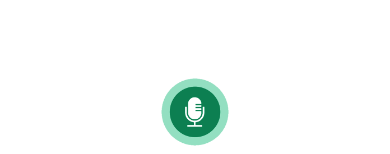
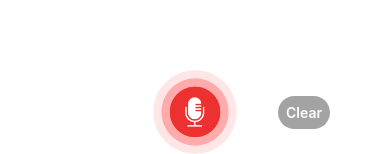
Before and after one commit to Iknow6aint/chat-gpt, a React Native app: screen /Home in a window 390 px wide. Shown: the part 690-844 px from the top of the page. Built offline with nearby package versions, Linux system fonts and the light colour scheme.

Commit message:
dd  stop and clear

```diff
--- a/src/screens/HomeScreen.js
+++ b/src/screens/HomeScreen.js
@@ -22,7 +22,7 @@ const dummyMessages = [
 ]
 const HomeScreen = () => {
     const [result, setResult] = useState('');
-    const [recording, setRecording] = useState(false);
+    const [recording, setRecording] = useState(true);
     const [loading, setLoading] = useState(false);
     const [messages, setMessages] = useState(dummyMessages);
     const [speaking, setSpeaking] = useState(false);
@@ -37,6 +37,12 @@ const HomeScreen = () => {
         // } catch (error) {
         //     console.log('error', error);
         // }
+    };
+    const clear = () => {
+        Tts.stop();
+        setSpeaking(false);
+        setLoading(false);
+        setMessages([]);
     };
     return (
         <View className="flex-1 bg-white">
@@ -124,7 +130,9 @@ const HomeScreen = () => {
                 <View className="flex justify-center items-center">
                     {
                         recording ? (
-                            <TouchableOpacity className="space-y-2" onPress={stopRecording}>
+                            <TouchableOpacity className="space-y-2"
+                            // onPress={stopRecording}
+                            >
                                 {/* recording stop button */}
                                 <Image
                                     className="rounded-full"
@@ -133,13 +141,35 @@ const HomeScreen = () => {
                                 />
                             </TouchableOpacity>
                         ) : (
-                            <TouchableOpacity onPress={startRecording}>
+                            <TouchableOpacity
+                            //onPress={startRecording}
+                            >
                                 {/* recording start button */}
                                 <Image
                                     className="rounded-full"
                                     source={require('../../assets/images/recordingIcon.png')}
                                     style={{ width: hp(10), height: hp(10) }}
                                 />
+                            </TouchableOpacity>
+                        )
+                    }
+                    {
+                        messages.length > 0 && (
+                            <TouchableOpacity
+                                onPress={clear}
+                                className="bg-neutral-400 rounded-3xl p-2 absolute right-10"
+                            >
+                                <Text className="text-white font-semibold">Clear</Text>
+                            </TouchableOpacity>
+                        )
+                    }
+                    {
+                        speaking && (
+                            <TouchableOpacity
+                                //onPress={stopSpeaking}
+                                className="bg-red-400 rounded-3xl p-2 absolute left-10"
+                            >
+                                <Text className="text-white font-semibold">Stop</Text>
                             </TouchableOpacity>
                         )
                     }
```
